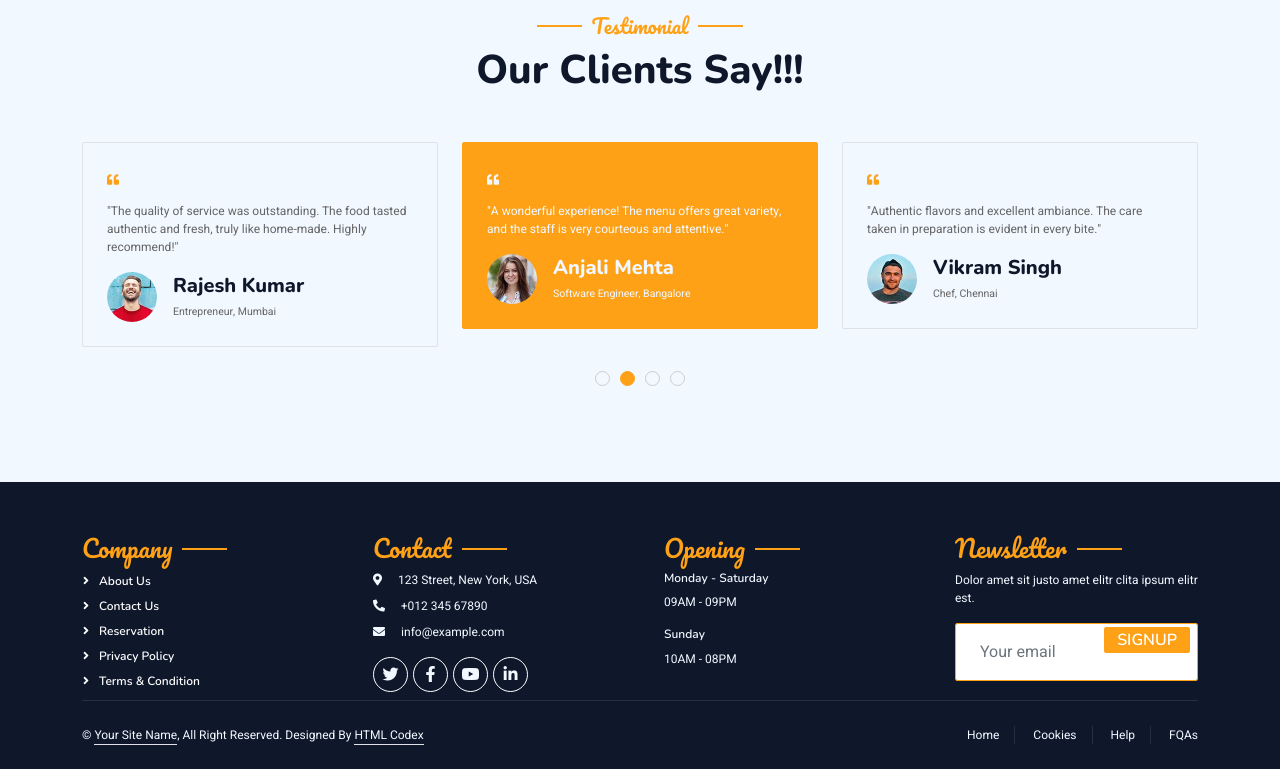
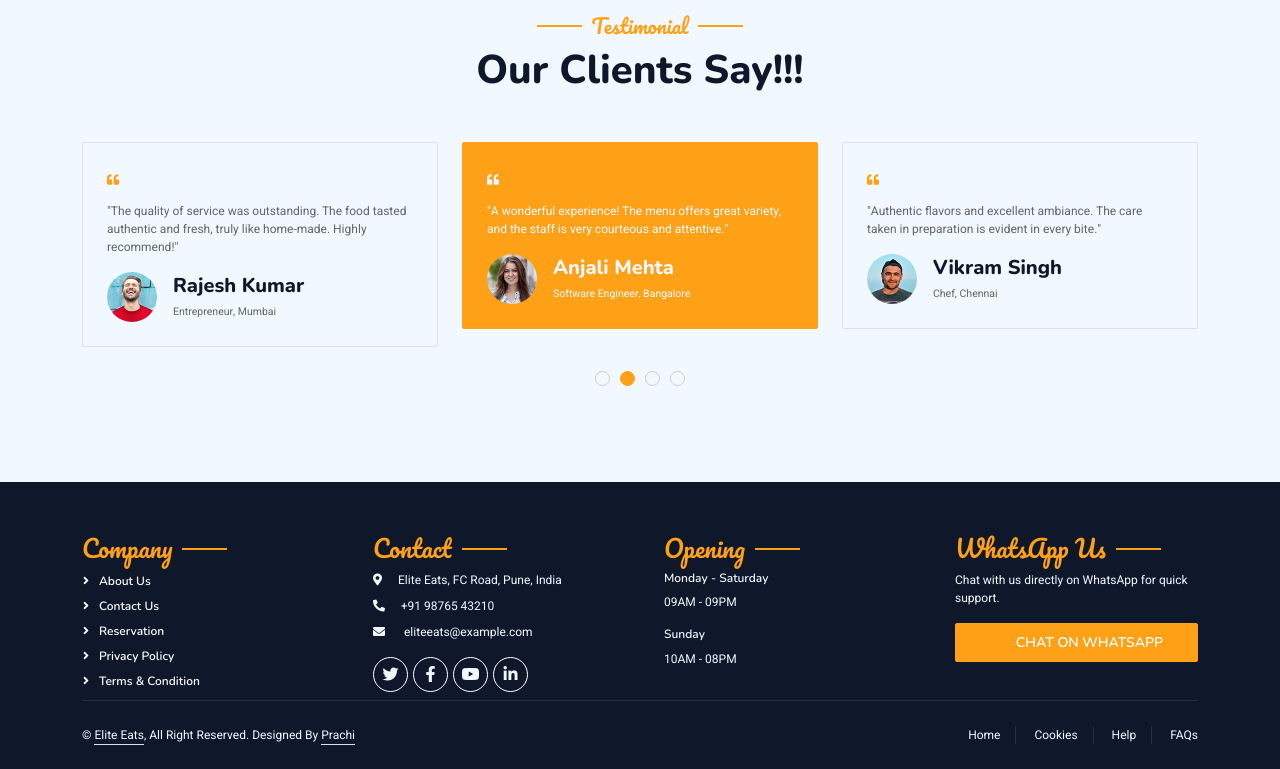
Before and after one commit to prachisable/Elite-eats, a plain HTML site: page index.html in a window 1280 px wide. Shown: the part 3465-4234 px from the top of the page. Drawn offline with nearby package versions, Linux system fonts and the light colour scheme.

Commit message:
updated footer links and address

```diff
--- a/index.html
+++ b/index.html
@@ -997,16 +997,16 @@
                 Contact
               </h4>
               <p class="mb-2" style="font-size: 12px">
-                <i class="fa fa-map-marker-alt me-3"></i>123 Street, New York,
-                USA
+                <i class="fa fa-map-marker-alt me-3"></i>Elite Eats, FC Road, Pune, India
               </p>
               <p class="mb-2" style="font-size: 12px">
-                <i class="fa fa-phone-alt me-3"></i>+012 345 67890
+                <i class="fa fa-phone-alt me-3"></i>+91 98765 43210
               </p>
               <p class="mb-2" style="font-size: 12px">
-                <i class="fa fa-envelope me-3" style="font-size: 12px"></i
-                >info@example.com
+                <i class="fa fa-envelope me-3" style="font-size: 12px"></i>
+                eliteeats@example.com
               </p>
+
               <div class="d-flex pt-2">
                 <a class="btn btn-outline-light btn-social" href=""
                   ><i class="fab fa-twitter"></i
@@ -1037,29 +1037,27 @@
               </h5>
               <p style="font-size: 12px">10AM - 08PM</p>
             </div>
-            <div class="col-lg-3 col-md-6">
+           <div class="col-lg-3 col-md-6">
               <h4
                 class="section-title ff-secondary text-start text-primary fw-normal mb-2"
               >
-                Newsletter
+                WhatsApp Us
               </h4>
               <p style="font-size: 12px">
-                Dolor amet sit justo amet elitr clita ipsum elitr est.
+                Chat with us directly on WhatsApp for quick support.
               </p>
               <div class="position-relative mx-auto" style="max-width: 400px">
-                <input
-                  class="form-control border-primary w-100 py-3 ps-4 pe-5"
-                  type="text"
-                  placeholder="Your email"
-                />
-                <button
-                  type="button"
-                  class="btn btn-primary py-0 position-absolute top-0 end-0 mt-1 me-2"
+                <a
+                  href="https://wa.me/919309408498"
+                  target="_blank"
+                  class="btn btn-primary w-100 py-2"
+                  style="font-size: 14px"
                 >
-                  SignUp
-                </button>
+                  <i class="fa fa-whatsapp me-2"></i> Chat on WhatsApp
+                </a>
               </div>
             </div>
+
           </div>
         </div>
         <div class="container">
@@ -1069,13 +1067,13 @@
                 class="col-md-6 text-center text-md-start mb-3 mb-md-0"
                 style="font-size: 12px"
               >
-                &copy; <a class="border-bottom" href="#">Your Site Name</a>, All
+                &copy; <a class="border-bottom" href="#">Elite Eats</a>, All
                 Right Reserved.
 
                 <!--/*** This template is free as long as you keep the footer author’s credit link/attribution link/backlink. If you'd like to use the template without the footer author’s credit link/attribution link/backlink, you can purchase the Credit Removal License from "https://htmlcodex.com/credit-removal". Thank you for your support. ***/-->
                 Designed By
-                <a class="border-bottom" href="https://htmlcodex.com"
-                  >HTML Codex</a
+                <a class="border-bottom" href="https://prachi-sable.vercel.app/"
+                  >Prachi</a
                 >
               </div>
               <div class="col-md-6 text-center text-md-end">
@@ -1083,7 +1081,7 @@
                   <a href="">Home</a>
                   <a href="">Cookies</a>
                   <a href="">Help</a>
-                  <a href="">FQAs</a>
+                  <a href="">FAQs</a>
                 </div>
               </div>
             </div>
```
